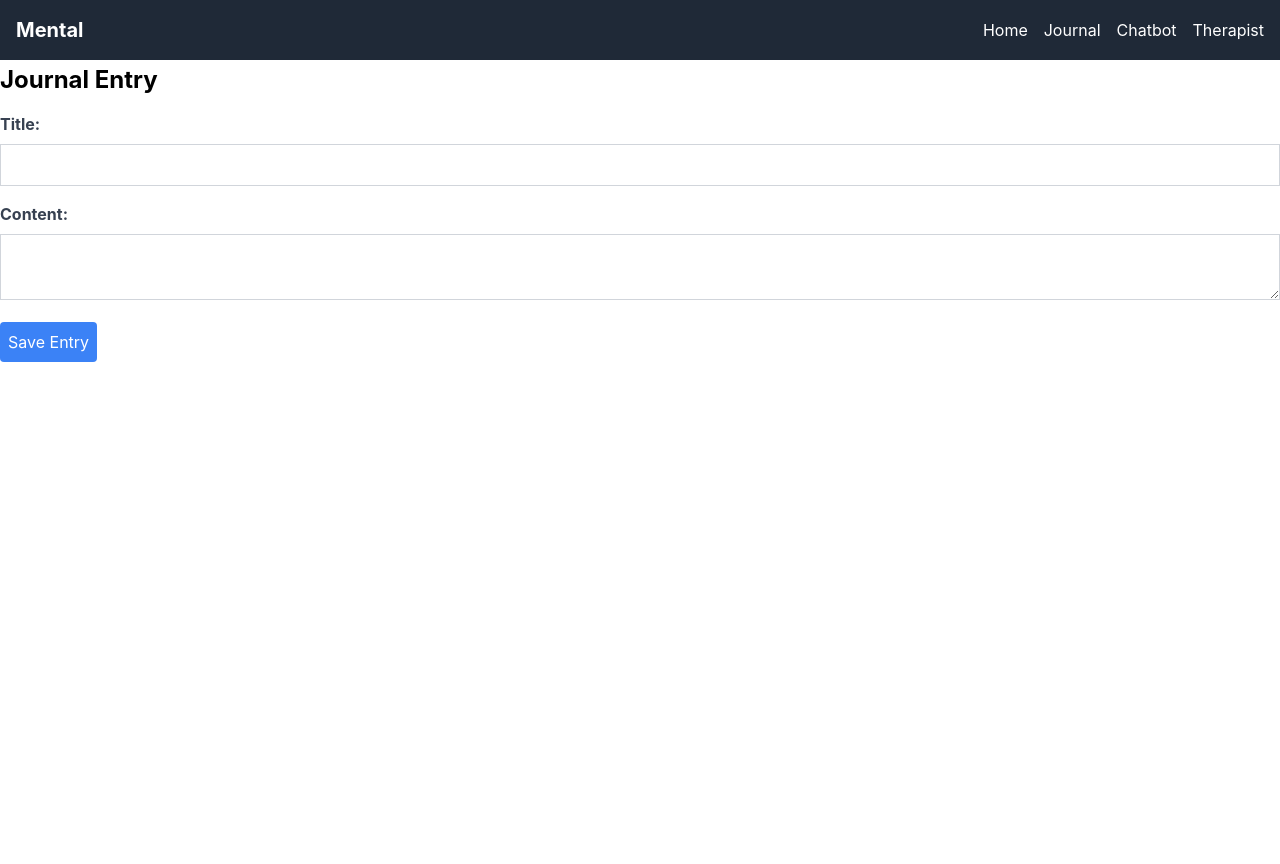
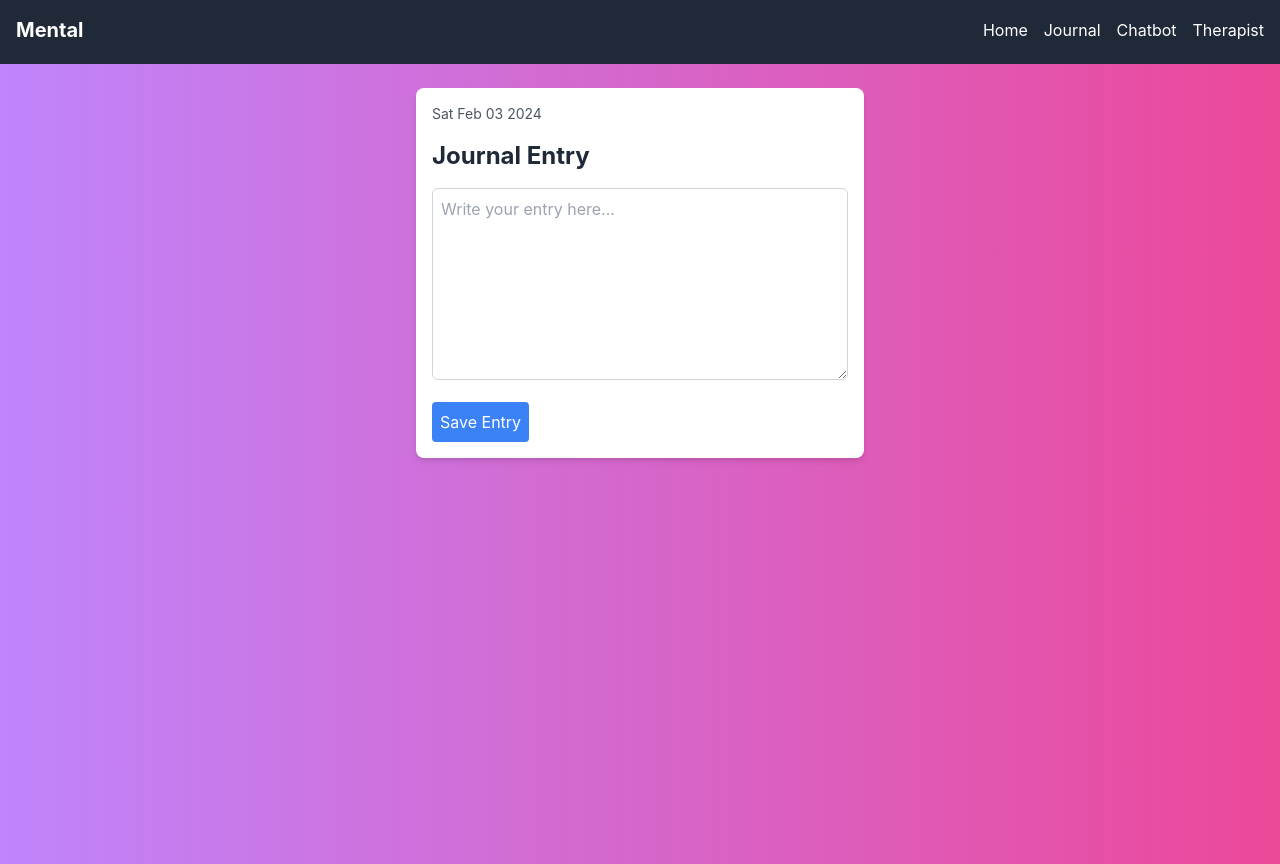
Before and after one commit to Deval1807/Mental-Health-Support, a React (Create React App) app: page /journal in a window 1280 px wide. Before the commit the page ends 800 px from the top, so only its background shows below. Built offline with nearby package versions, Linux system fonts and the light colour scheme; the HTML template or start-up script is replaced by a standard one.

Commit message:
Added Community page and updated journal

```diff
--- a/src/components/navbar.js
+++ b/src/components/navbar.js
@@ -3,7 +3,7 @@ import { NavLink } from "react-router-dom";
 
 const Navbar = () => {
   return (
-    <nav className="bg-gray-800 p-4 fixed w-full top-0 z-10">
+    <nav className="bg-gray-800 p-4 fixed w-full top-0 z-10 h-16">
       <div className="container mx-auto flex justify-between items-center">
         <div className="text-white font-bold text-xl">Mental</div>
 
--- a/src/pages/JournalEntry.js
+++ b/src/pages/JournalEntry.js
@@ -1,63 +1,48 @@
 // JournalEntry.js
 
 import React, { useState } from 'react';
-
 import Navbar from '../components/navbar';
 
 const JournalEntry = () => {
-  const [title, setTitle] = useState('');
-  const [content, setContent] = useState('');
+  const [entry, setEntry] = useState('');
 
-  const handleTitleChange = (e) => {
-    setTitle(e.target.value);
+  const handleEntryChange = (e) => {
+    setEntry(e.target.value);
   };
 
-  const handleContentChange = (e) => {
-    setContent(e.target.value);
+  const getCurrentDate = () => {
+    const currentDate = new Date();
+    return currentDate.toDateString();
   };
 
   const handleSubmit = (e) => {
     e.preventDefault();
 
     // You can handle the submission logic here, like storing the entry in a database.
-    console.log('Title:', title);
-    console.log('Content:', content);
+    console.log('Entry:', entry);
 
     // Reset the form after submission
-    setTitle('');
-    setContent('');
+    setEntry('');
   };
 
   return (
-    <div>
+    <div className="min-h-screen bg-gradient-to-r from-purple-400 to-pink-500 mt-16 pt-6">
       <Navbar />
-      <div className='mt-16'>
-      <h2 className="text-2xl font-bold mb-4">Journal Entry</h2>
+      <div className="mx-auto p-4 bg-white rounded-lg shadow-md max-w-md w-full">
+        <div className="mb-4 text-gray-600 text-sm">{getCurrentDate()}</div>
+        <h2 className="text-2xl font-bold mb-4 text-gray-800">Journal Entry</h2>
         <form onSubmit={handleSubmit}>
-        <label htmlFor="title" className="block text-gray-700 font-bold mb-2">
-          Title:
-        </label>
-        <input
-          type="text"
-          id="title"
-          className="border border-gray-300 p-2 mb-4 w-full"
-          value={title}
-          onChange={handleTitleChange}
-        />
-
-        <label htmlFor="content" className="block text-gray-700 font-bold mb-2">
-          Content:
-        </label>
           <textarea
-          id="content"
-          className="border border-gray-300 p-2 mb-4 w-full"
-          value={content}
-          onChange={handleContentChange}
+            id="entry"
+            className="border border-gray-300 p-2 mb-4 w-full h-48 rounded-md focus:outline-none focus:ring focus:border-blue-300"
+            value={entry}
+            onChange={handleEntryChange}
+            placeholder="Write your entry here..."
           />
 
           <button
             type="submit"
-          className="bg-blue-500 text-white p-2 rounded hover:bg-blue-600"
+            className="bg-blue-500 text-white p-2 rounded hover:bg-blue-600 transition duration-300"
           >
             Save Entry
           </button>
--- a/src/pages/TherapistDetail.js
+++ b/src/pages/TherapistDetail.js
@@ -1,9 +1,7 @@
 import * as React from "react";
 import Box from "@mui/material/Box";
 import Card from "@mui/material/Card";
-import CardActions from "@mui/material/CardActions";
 import CardContent from "@mui/material/CardContent";
-import Button from "@mui/material/Button";
 import Typography from "@mui/material/Typography";
 import Avatar from '@mui/material/Avatar';
 import Divider from '@mui/material/Divider';
--- a/src/pages/UserHome.js
+++ b/src/pages/UserHome.js
@@ -1,19 +1,77 @@
-import React from 'react'
+import React from "react";
+import Box from "@mui/material/Box";
+import Card from "@mui/material/Card";
+import CardContent from "@mui/material/CardContent";
+import Typography from "@mui/material/Typography";
+import Avatar from "@mui/material/Avatar";
+import Divider from "@mui/material/Divider";
 
-import Navbar from '../components/navbar'
+import Navbar from "../components/navbar";
+import image1 from "../images/image1.jpeg";
 
 export default function UserHome() {
   return (
     <>
-    <div>
+      <div>
         <Navbar />
-    </div>
-    <div className='mt-16'>
-        Community
-    </div>
-    <div>
-        Footer
-    </div>
+      </div>
+      <div className="mt-16">
+        <Card sx={{ minWidth: 275 }} className="m-2">
+          <div>
+            <CardContent>
+              <div  className="flex">
+                <Avatar alt="" src={image1} sx={{ width: 32, height: 32 }} />
+                <Typography variant="h5" component="div">
+                    User x
+                </Typography>
+              </div>
+              <Typography variant="body2" className="">
+              Lorem ipsum dolor sit amet, consectetur adipiscing elit. Aliquam convallis blandit nibh in pharetra. Nam nunc dui, varius maximus aliquam sit amet, semper id elit. Sed ultrices dictum mi eu suscipit. Etiam est mauris, auctor at auctor eu, porttitor imperdiet magna. Suspendisse et ipsum ac lacus congue facilisis vitae id ante. Suspendisse fermentum lacus dolor. Nunc pulvinar tellus vitae metus dictum luctus. Class aptent taciti sociosqu ad litora torquent per conubia nostra, per inceptos himenaeos. Sed mattis, ipsum in tristique elementum, magna sapien rhoncus turpis, vitae efficitur urna sem sit amet nulla. Etiam quis tellus sit amet ligula pellentesque imperdiet.
+              Lorem ipsum dolor sit amet, consectetur adipiscing elit. Aliquam convallis blandit nibh in pharetra. Nam nunc dui, varius maximus aliquam sit amet, semper id elit. Sed ultrices dictum mi eu suscipit. Etiam est mauris, auctor at auctor eu, porttitor imperdiet magna. Suspendisse et ipsum ac lacus congue facilisis vitae id ante. Suspendisse fermentum lacus dolor. Nunc pulvinar tellus vitae metus dictum luctus. Class aptent taciti sociosqu ad litora torquent per conubia nostra, per inceptos himenaeos. Sed mattis, ipsum in tristique elementum, magna sapien rhoncus turpis, vitae efficitur urna sem sit amet nulla. Etiam quis tellus sit amet ligula pellentesque imperdiet.
+              Lorem ipsum dolor sit amet, consectetur adipiscing elit. Aliquam convallis blandit nibh in pharetra. Nam nunc dui, varius maximus aliquam sit amet, semper id elit. Sed ultrices dictum mi eu suscipit. Etiam est mauris, auctor at auctor eu, porttitor imperdiet magna. Suspendisse et ipsum ac lacus congue facilisis vitae id ante. Suspendisse fermentum lacus dolor. Nunc pulvinar tellus vitae metus dictum luctus. Class aptent taciti sociosqu ad litora torquent per conubia nostra, per inceptos himenaeos. Sed mattis, ipsum in tristique elementum, magna sapien rhoncus turpis, vitae efficitur urna sem sit amet nulla. Etiam quis tellus sit amet ligula pellentesque imperdiet.
+              </Typography>
+            </CardContent>
+          </div>
+        </Card>
+        <Divider />
+        <Card sx={{ minWidth: 275 }} className="m-2">
+          <div>
+            <CardContent>
+              <div  className="flex">
+                <Avatar alt="" src={image1} sx={{ width: 32, height: 32 }} />
+                <Typography variant="h5" component="div">
+                    User y
+                </Typography>
+              </div>
+              <Typography variant="body2">
+              Lorem ipsum dolor sit amet, consectetur adipiscing elit. Aliquam convallis blandit nibh in pharetra. Nam nunc dui, varius maximus aliquam sit amet, semper id elit. Sed ultrices dictum mi eu suscipit. Etiam est mauris, auctor at auctor eu, porttitor imperdiet magna. Suspendisse et ipsum ac lacus congue facilisis vitae id ante. Suspendisse fermentum lacus dolor. Nunc pulvinar tellus vitae metus dictum luctus. Class aptent taciti sociosqu ad litora torquent per conubia nostra, per inceptos himenaeos. Sed mattis, ipsum in tristique elementum, magna sapien rhoncus turpis, vitae efficitur urna sem sit amet nulla. Etiam quis tellus sit amet ligula pellentesque imperdiet.
+              Lorem ipsum dolor sit amet, consectetur adipiscing elit. Aliquam convallis blandit nibh in pharetra. Nam nunc dui, varius maximus aliquam sit amet, semper id elit. Sed ultrices dictum mi eu suscipit. Etiam est mauris, auctor at auctor eu, porttitor imperdiet magna. Suspendisse et ipsum ac lacus congue facilisis vitae id ante. Suspendisse fermentum lacus dolor. Nunc pulvinar tellus vitae metus dictum luctus. Class aptent taciti sociosqu ad litora torquent per conubia nostra, per inceptos himenaeos. Sed mattis, ipsum in tristique elementum, magna sapien rhoncus turpis, vitae efficitur urna sem sit amet nulla. Etiam quis tellus sit amet ligula pellentesque imperdiet.
+              Lorem ipsum dolor sit amet, consectetur adipiscing elit. Aliquam convallis blandit nibh in pharetra. Nam nunc dui, varius maximus aliquam sit amet, semper id elit. Sed ultrices dictum mi eu suscipit. Etiam est mauris, auctor at auctor eu, porttitor imperdiet magna. Suspendisse et ipsum ac lacus congue facilisis vitae id ante. Suspendisse fermentum lacus dolor. Nunc pulvinar tellus vitae metus dictum luctus. Class aptent taciti sociosqu ad litora torquent per conubia nostra, per inceptos himenaeos. Sed mattis, ipsum in tristique elementum, magna sapien rhoncus turpis, vitae efficitur urna sem sit amet nulla. Etiam quis tellus sit amet ligula pellentesque imperdiet.
+              </Typography>
+            </CardContent>
+          </div>
+        </Card>
+        <Divider />
+        <Card sx={{ minWidth: 275 }} className="m-2">
+          <div>
+            <CardContent>
+              <div  className="flex">
+                <Avatar alt="" src={image1} sx={{ width: 32, height: 32 }} />
+                <Typography variant="h5" component="div">
+                    User z
+                </Typography>
+              </div>
+              <Typography variant="body2">
+              Lorem ipsum dolor sit amet, consectetur adipiscing elit. Aliquam convallis blandit nibh in pharetra. Nam nunc dui, varius maximus aliquam sit amet, semper id elit. Sed ultrices dictum mi eu suscipit. Etiam est mauris, auctor at auctor eu, porttitor imperdiet magna. Suspendisse et ipsum ac lacus congue facilisis vitae id ante. Suspendisse fermentum lacus dolor. Nunc pulvinar tellus vitae metus dictum luctus. Class aptent taciti sociosqu ad litora torquent per conubia nostra, per inceptos himenaeos. Sed mattis, ipsum in tristique elementum, magna sapien rhoncus turpis, vitae efficitur urna sem sit amet nulla. Etiam quis tellus sit amet ligula pellentesque imperdiet.
+              Lorem ipsum dolor sit amet, consectetur adipiscing elit. Aliquam convallis blandit nibh in pharetra. Nam nunc dui, varius maximus aliquam sit amet, semper id elit. Sed ultrices dictum mi eu suscipit. Etiam est mauris, auctor at auctor eu, porttitor imperdiet magna. Suspendisse et ipsum ac lacus congue facilisis vitae id ante. Suspendisse fermentum lacus dolor. Nunc pulvinar tellus vitae metus dictum luctus. Class aptent taciti sociosqu ad litora torquent per conubia nostra, per inceptos himenaeos. Sed mattis, ipsum in tristique elementum, magna sapien rhoncus turpis, vitae efficitur urna sem sit amet nulla. Etiam quis tellus sit amet ligula pellentesque imperdiet.
+              Lorem ipsum dolor sit amet, consectetur adipiscing elit. Aliquam convallis blandit nibh in pharetra. Nam nunc dui, varius maximus aliquam sit amet, semper id elit. Sed ultrices dictum mi eu suscipit. Etiam est mauris, auctor at auctor eu, porttitor imperdiet magna. Suspendisse et ipsum ac lacus congue facilisis vitae id ante. Suspendisse fermentum lacus dolor. Nunc pulvinar tellus vitae metus dictum luctus. Class aptent taciti sociosqu ad litora torquent per conubia nostra, per inceptos himenaeos. Sed mattis, ipsum in tristique elementum, magna sapien rhoncus turpis, vitae efficitur urna sem sit amet nulla. Etiam quis tellus sit amet ligula pellentesque imperdiet.
+              </Typography>
+            </CardContent>
+          </div>
+        </Card>
+        <Divider />
+      </div>
+      <div>Footer</div>
     </>
-  )
+  );
 }
```
Lines whose indentation alone changed are shown as unchanged.
